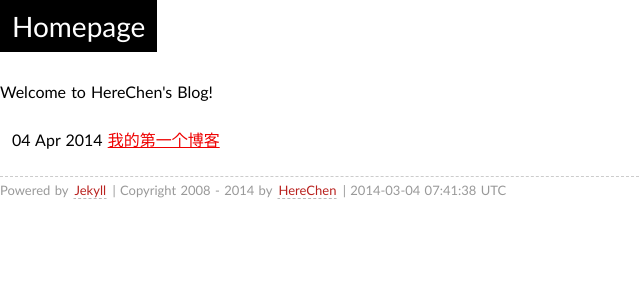
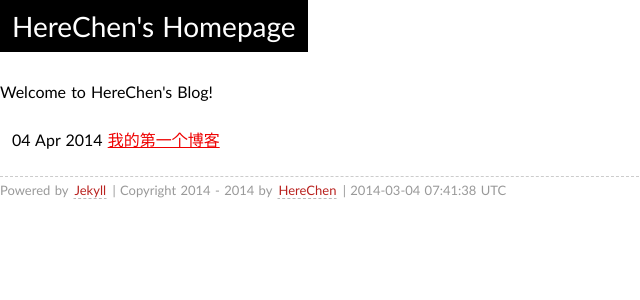
Before and after one commit to Xuezhiyuanlin/herechen.github.io, a Jekyll site: the page built from index.html, in a window 1280 px wide. Shown: the top 300 px of the page, without its empty margins (0-640 px from the left). Built offline with Jekyll 4.4.1, drawn with Linux system fonts in a browser that asks for light colours; some web fonts are replaced.

Commit message:
herechen

```diff
--- a/_layouts/default.html
+++ b/_layouts/default.html
@@ -19,7 +19,7 @@
 	</body>
 
     <footer>
-        <p><small>Powered by <a href="https://github.com/mojombo/jekyll">Jekyll</a> | Copyright 2008 - {{site.time | date:"%Y"}} by <a href="http://herechen.github.io">HereChen</a> | <span class="label label-info">{{site.time | date:"%Y-%m-%d %H:%M:%S %Z"}}</span></small></p>
+        <p><small>Powered by <a href="https://github.com/mojombo/jekyll">Jekyll</a> | Copyright 2014 - {{site.time | date:"%Y"}} by <a href="http://herechen.github.io">HereChen</a> | <span class="label label-info">{{site.time | date:"%Y-%m-%d %H:%M:%S %Z"}}</span></small></p>
     </footer>
 
 </html>
--- a/index.html
+++ b/index.html
@@ -1,6 +1,6 @@
 ---
 layout: default
-title: Homepage
+title: HereChen's Homepage
 ---
 
 <section class="content">
```
